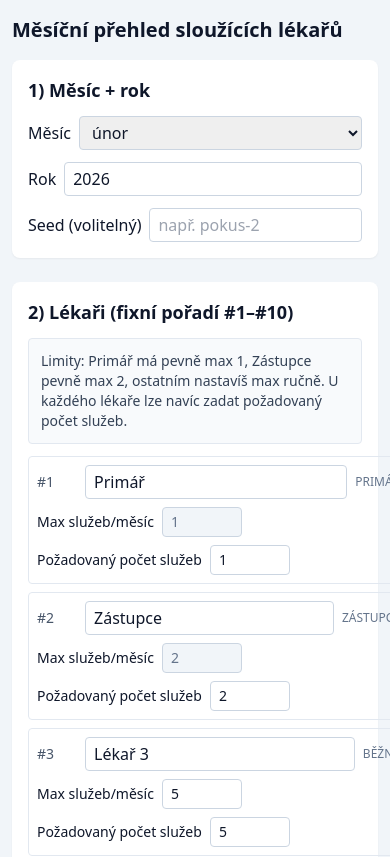
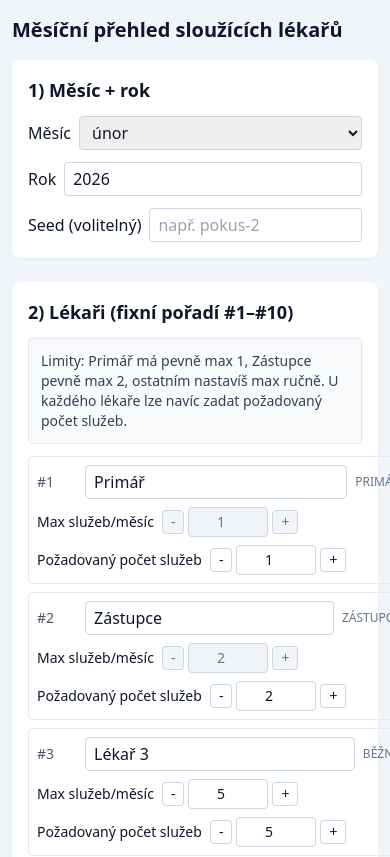
Before and after one commit to misabachri/kalendar, a React (Vite) app: page / in a window 390 px wide. Shown: the top 857 px of the page. Built offline with nearby package versions, Linux system fonts and the light colour scheme.

Commit message:
Improve mobile layout for generated schedule results

```diff
--- a/src/App.tsx
+++ b/src/App.tsx
@@ -144,6 +144,19 @@ export default function App() {
     setTargetShiftsByDoctor((prev) => ({ ...prev, [doctorId]: Math.min(safe, maxForDoctor) }));
   };
 
+  const adjustMaxShifts = (doctorId: number, delta: number) => {
+    const doctor = doctors.find((d) => d.id === doctorId);
+    const current = doctor?.role === 'primar' ? 1 : doctor?.role === 'zastupce' ? 2 : (maxShiftsByDoctor[doctorId] ?? 5);
+    const next = Math.max(0, current + delta);
+    updateMaxShifts(doctorId, String(next));
+  };
+
+  const adjustTargetShifts = (doctorId: number, delta: number) => {
+    const current = targetShiftsByDoctor[doctorId] ?? 0;
+    const next = Math.max(0, current + delta);
+    updateTargetShifts(doctorId, String(next));
+  };
+
   const setPref = (doctorId: number, day: number) => {
     setPreferences((prev) => {
       const current = (prev[doctorId]?.[day] ?? 0) as PreferenceValue;
@@ -201,6 +214,8 @@ export default function App() {
       [day]: prev[day] === assignedDoctorId ? null : assignedDoctorId,
     }));
   };
+
+  const weekdayShortForDay = (day: number): string => WEEKDAY_SHORT[weekdayMondayIndex(year, month, day)];
 
   const currentState = (): PersistedState => ({
     year,
@@ -331,24 +346,62 @@ export default function App() {
                 </div>
                 <label className="mb-2 flex flex-wrap items-center gap-2 text-sm">
                   <span>Max služeb/měsíc</span>
+                  <div className="flex items-center gap-1">
+                    <button
+                      type="button"
+                      onClick={() => adjustMaxShifts(doctor.id, -1)}
+                      disabled={doctor.role === 'primar' || doctor.role === 'zastupce'}
+                      className="rounded border border-slate-300 px-2 py-1 leading-none disabled:bg-slate-100 disabled:text-slate-500"
+                      aria-label={`Snížit max služeb pro ${doctor.name}`}
+                    >
+                      -
+                    </button>
                     <input
                       type="number"
                       min={0}
                       value={doctor.role === 'primar' ? 1 : doctor.role === 'zastupce' ? 2 : (maxShiftsByDoctor[doctor.id] ?? 5)}
                       onChange={(e) => updateMaxShifts(doctor.id, e.target.value)}
                       disabled={doctor.role === 'primar' || doctor.role === 'zastupce'}
-                    className="w-20 rounded border border-slate-300 px-2 py-1 disabled:bg-slate-100 disabled:text-slate-500"
+                      className="w-20 rounded border border-slate-300 px-2 py-1 text-center disabled:bg-slate-100 disabled:text-slate-500"
                     />
+                    <button
+                      type="button"
+                      onClick={() => adjustMaxShifts(doctor.id, 1)}
+                      disabled={doctor.role === 'primar' || doctor.role === 'zastupce'}
+                      className="rounded border border-slate-300 px-2 py-1 leading-none disabled:bg-slate-100 disabled:text-slate-500"
+                      aria-label={`Zvýšit max služeb pro ${doctor.name}`}
+                    >
+                      +
+                    </button>
+                  </div>
                 </label>
                 <label className="flex flex-wrap items-center gap-2 text-sm">
                   <span>Požadovaný počet služeb</span>
+                  <div className="flex items-center gap-1">
+                    <button
+                      type="button"
+                      onClick={() => adjustTargetShifts(doctor.id, -1)}
+                      className="rounded border border-slate-300 px-2 py-1 leading-none"
+                      aria-label={`Snížit požadovaný počet služeb pro ${doctor.name}`}
+                    >
+                      -
+                    </button>
                     <input
                       type="number"
                       min={0}
                       value={targetShiftsByDoctor[doctor.id] ?? 0}
                       onChange={(e) => updateTargetShifts(doctor.id, e.target.value)}
-                    className="w-20 rounded border border-slate-300 px-2 py-1"
+                      className="w-20 rounded border border-slate-300 px-2 py-1 text-center"
                     />
+                    <button
+                      type="button"
+                      onClick={() => adjustTargetShifts(doctor.id, 1)}
+                      className="rounded border border-slate-300 px-2 py-1 leading-none"
+                      aria-label={`Zvýšit požadovaný počet služeb pro ${doctor.name}`}
+                    >
+                      +
+                    </button>
+                  </div>
                 </label>
               </div>
             ))}
@@ -437,16 +490,15 @@ export default function App() {
             Bez omezení → Nemůže → Nechce → Chce.
           </p>
 
-          <div className="overflow-x-auto">
-            <div className="grid min-w-[620px] grid-cols-7 gap-1 border border-slate-200 p-2">
+          <div className="grid grid-cols-7 gap-1 border border-slate-200 p-1 sm:p-2">
               {WEEKDAY_SHORT.map((d) => (
-                <div key={d} className="p-2 text-center text-xs font-semibold text-slate-600">
+                <div key={d} className="p-1 text-center text-[10px] font-semibold text-slate-600 sm:p-2 sm:text-xs">
                   {d}
                 </div>
               ))}
               {cells.map((day, idx) => {
                 if (!day || !activeDoctor) {
-                  return <div key={idx} className="min-h-20 rounded bg-slate-50" />;
+                  return <div key={idx} className="min-h-14 rounded bg-slate-50 sm:min-h-20" />;
                 }
                 const pref = (preferences[activeDoctor.id]?.[day] ?? 0) as PreferenceValue;
                 return (
@@ -454,15 +506,14 @@ export default function App() {
                     key={idx}
                     type="button"
                     onClick={() => setPref(activeDoctor.id, day)}
-                    className={`min-h-20 rounded border p-2 text-left ${PREF_CLASS[pref]}`}
+                    className={`min-h-14 rounded border p-1 text-left ${PREF_CLASS[pref]} sm:min-h-20 sm:p-2`}
                     title={`${activeDoctor.name}: ${PREF_LABELS[pref]}`}
                   >
-                    <div className="text-xs font-semibold">{day}</div>
-                    <div className="mt-1 text-xs">{PREF_SHORT[pref]}</div>
+                    <div className="text-[10px] font-semibold sm:text-xs">{day}</div>
+                    <div className="mt-1 text-[10px] leading-tight sm:text-xs">{PREF_SHORT[pref]}</div>
                   </button>
                 );
               })}
-            </div>
           </div>
         </section>
 
@@ -552,19 +603,50 @@ export default function App() {
 
         {result && result.ok && (
           <>
-            <div className="overflow-x-auto">
-              <div className="grid min-w-[620px] grid-cols-7 gap-1 border border-slate-200 p-2 text-sm">
+            <div className="space-y-2 sm:hidden">
+              {Array.from({ length: dayCount }, (_, idx) => idx + 1).map((day) => (
+                <div
+                  key={day}
+                  className={`rounded border p-3 ${weekdayShortForDay(day) === 'So' || weekdayShortForDay(day) === 'Ne' ? 'border-slate-300 bg-slate-50' : 'border-slate-200 bg-white'}`}
+                >
+                  <div className="flex items-center justify-between gap-2">
+                    <div className="text-sm font-semibold text-slate-700">
+                      {weekdayShortForDay(day)} {day}.
+                    </div>
+                    {locks[day] != null && (
+                      <div className="text-xs font-medium text-blue-700">
+                        Zamčeno
+                      </div>
+                    )}
+                  </div>
+                  <div className="mt-1 text-base font-medium">
+                    {doctors.find((d) => d.id === result.assignments[day])?.name ?? '—'}
+                  </div>
+                  <div className="no-print mt-2">
+                    <button
+                      type="button"
+                      onClick={() => toggleLockFromResult(day)}
+                      className="rounded border border-slate-300 px-2 py-1 text-xs"
+                    >
+                      {locks[day] === result.assignments[day] ? 'Odemknout' : 'Zamknout'}
+                    </button>
+                  </div>
+                </div>
+              ))}
+            </div>
+
+            <div className="hidden grid-cols-7 gap-1 border border-slate-200 p-1 text-xs sm:grid sm:p-2 sm:text-sm">
                 {WEEKDAY_SHORT.map((d) => (
-                  <div key={d} className="p-2 text-center font-semibold">
+                  <div key={d} className="p-1 text-center font-semibold sm:p-2">
                     {d}
                   </div>
                 ))}
                 {cells.map((day, idx) => (
-                  <div key={idx} className="min-h-24 border border-slate-100 p-2">
+                  <div key={idx} className="min-h-20 border border-slate-100 p-1 sm:min-h-24 sm:p-2">
                     {day && (
                       <>
-                        <div className="text-xs font-semibold text-slate-600">{day}</div>
-                        <div className="mt-1 text-sm">
+                        <div className="text-[10px] font-semibold text-slate-600 sm:text-xs">{day}</div>
+                        <div className="mt-1 truncate text-[10px] leading-tight sm:text-sm">
                           {doctors.find((d) => d.id === result.assignments[day])?.name ?? '—'}
                         </div>
                         <div className="no-print mt-2">
@@ -585,7 +667,6 @@ export default function App() {
                     )}
                   </div>
                 ))}
-              </div>
             </div>
 
             <div className="mt-4">
```
Lines whose indentation alone changed are shown as unchanged.
